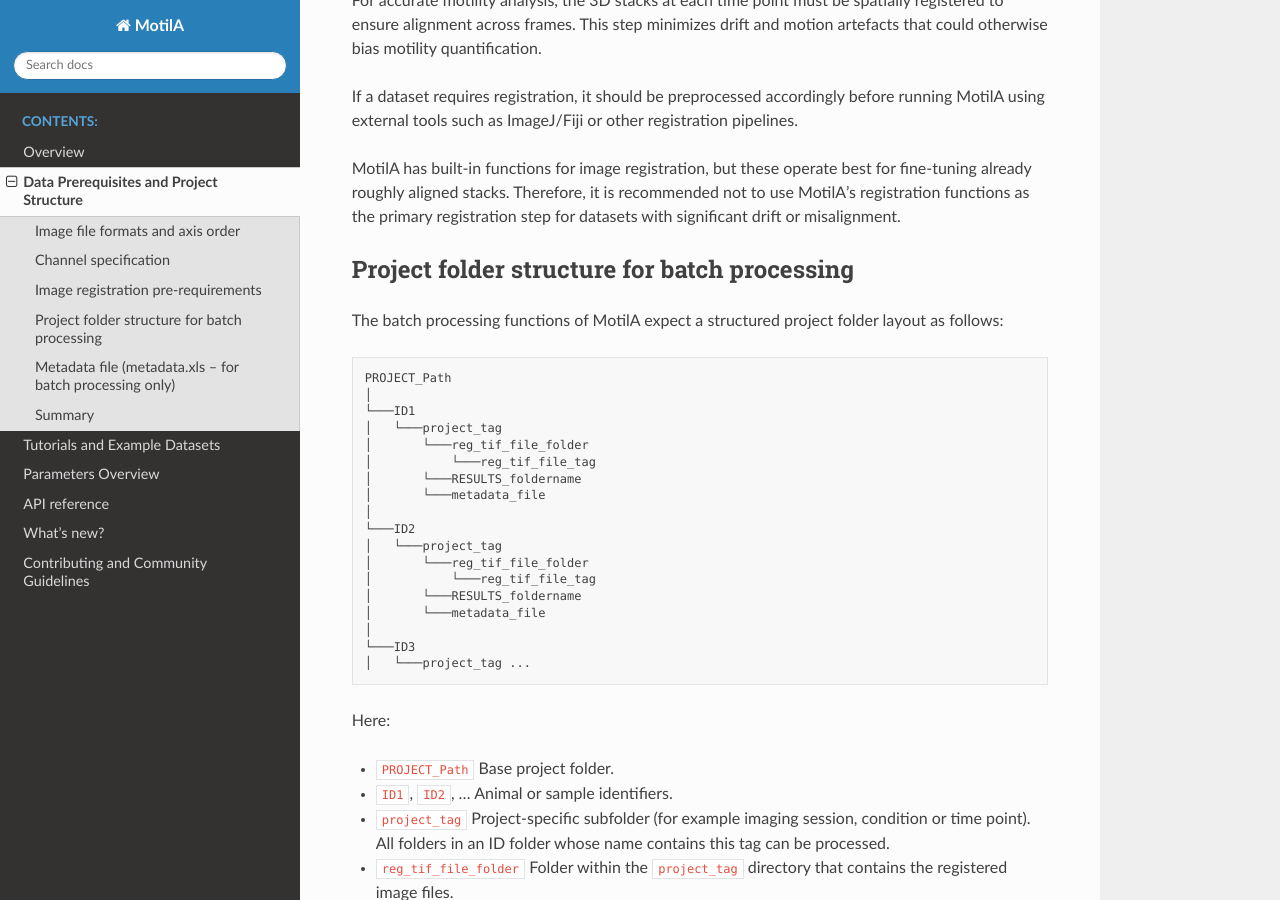
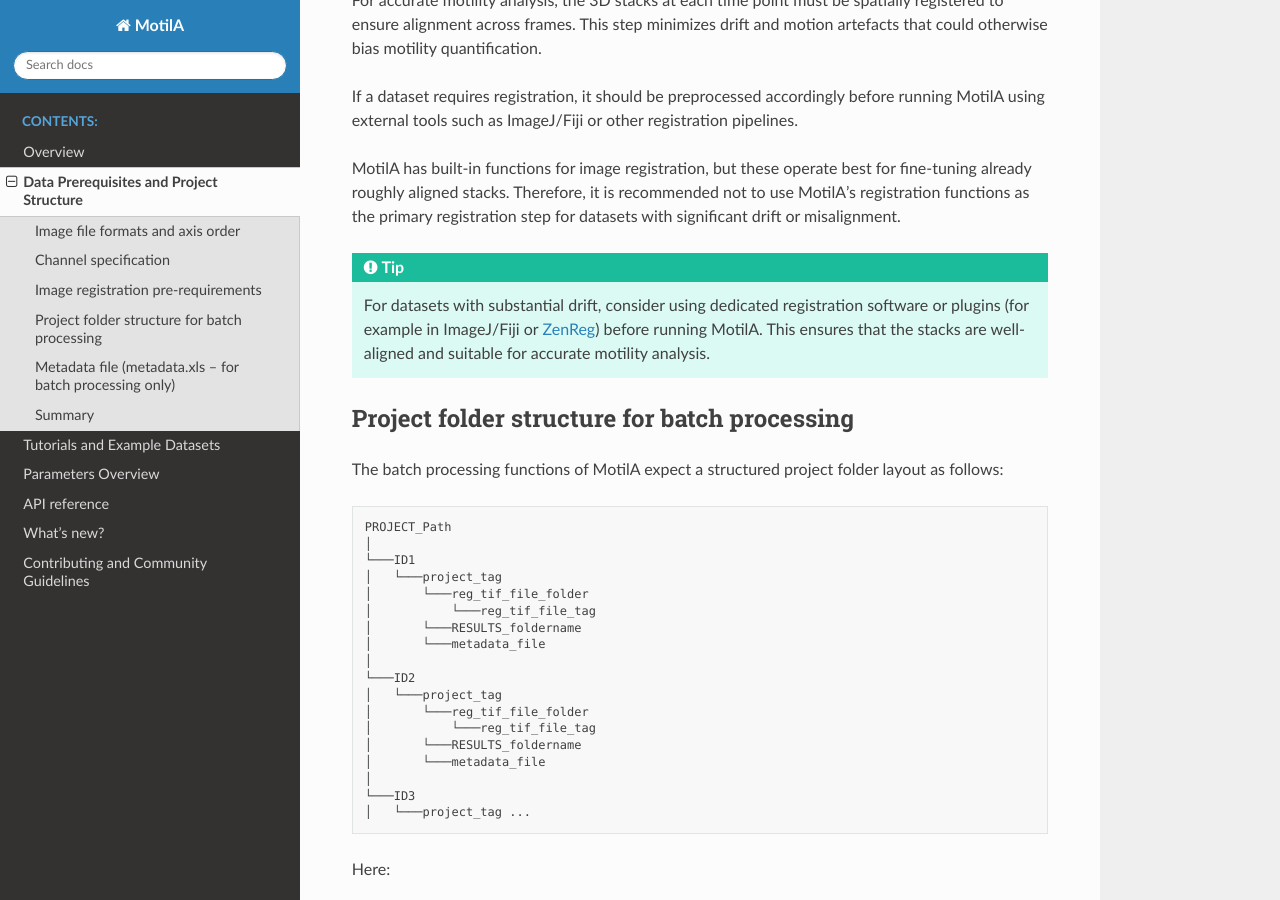
Before and after one commit to FabrizioMusacchio/MotilA, a Sphinx documentation site: the page built from docs/source/data_requirements.rst, in a window 1280 px wide and 900 px high, scrolled down 1495 px. Built offline with Sphinx 7.4.7 and the Read the Docs theme 3.1.0, drawn with Linux system fonts in a browser that asks for light colours.

Commit message:
docs: add tip for using dedicated registration software for datasets with substantial drift

```diff
--- a/docs/source/data_requirements.rst
+++ b/docs/source/data_requirements.rst
@@ -79,6 +79,14 @@ MotilA has built-in functions for image registration, but these operate best for
 fine-tuning already roughly aligned stacks. Therefore, it is recommended not to
 use MotilA's registration functions as the primary registration step for
 datasets with significant drift or misalignment.
+
+.. tip::
+
+    For datasets with substantial drift, consider using dedicated registration
+    software or plugins (for example in ImageJ/Fiji or
+    `ZenReg <https://zenreg.readthedocs.io/en/latest/index.html>`_) before running
+    MotilA. This ensures that the stacks are well-aligned and suitable for accurate
+    motility analysis.
 
 
 Project folder structure for batch processing
```
